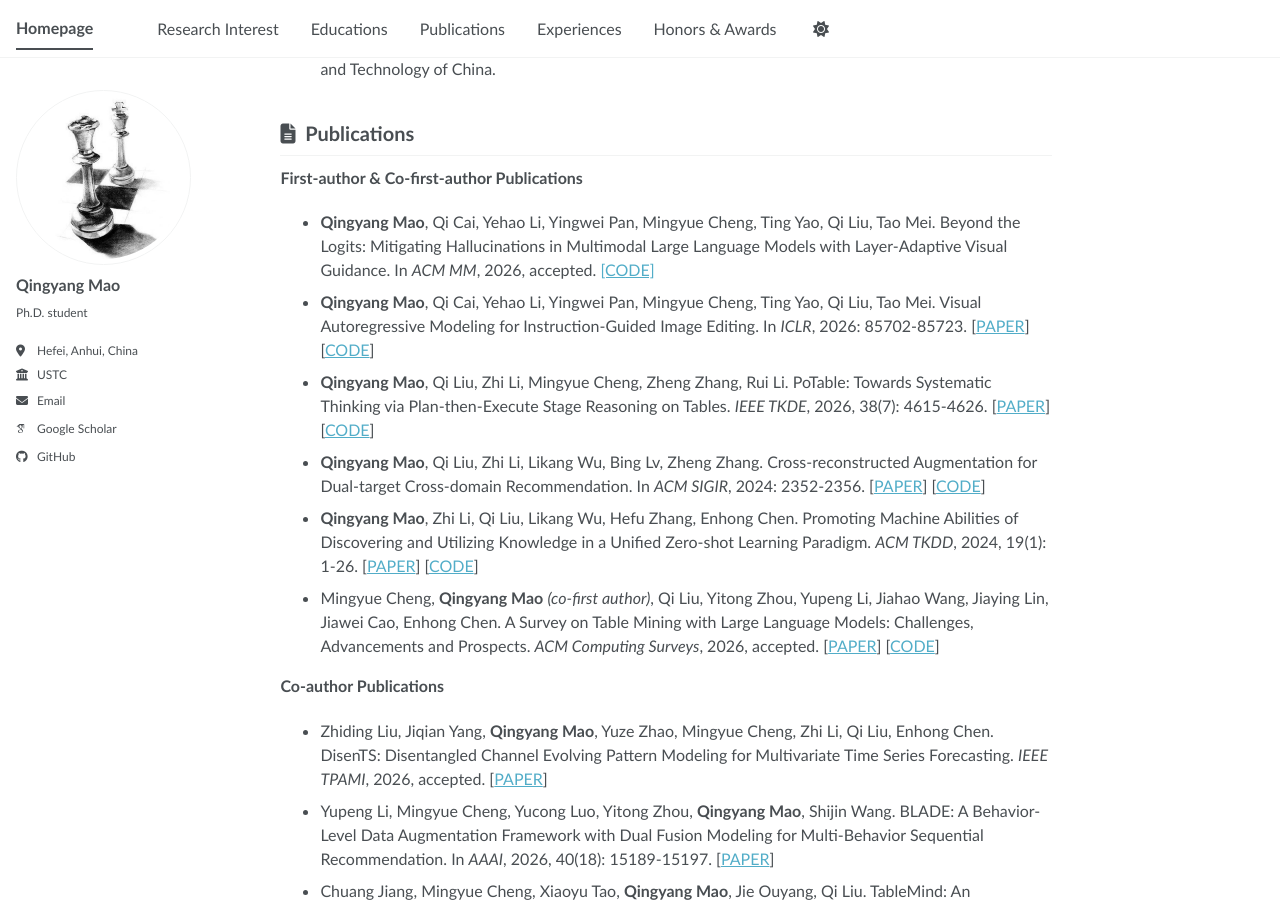
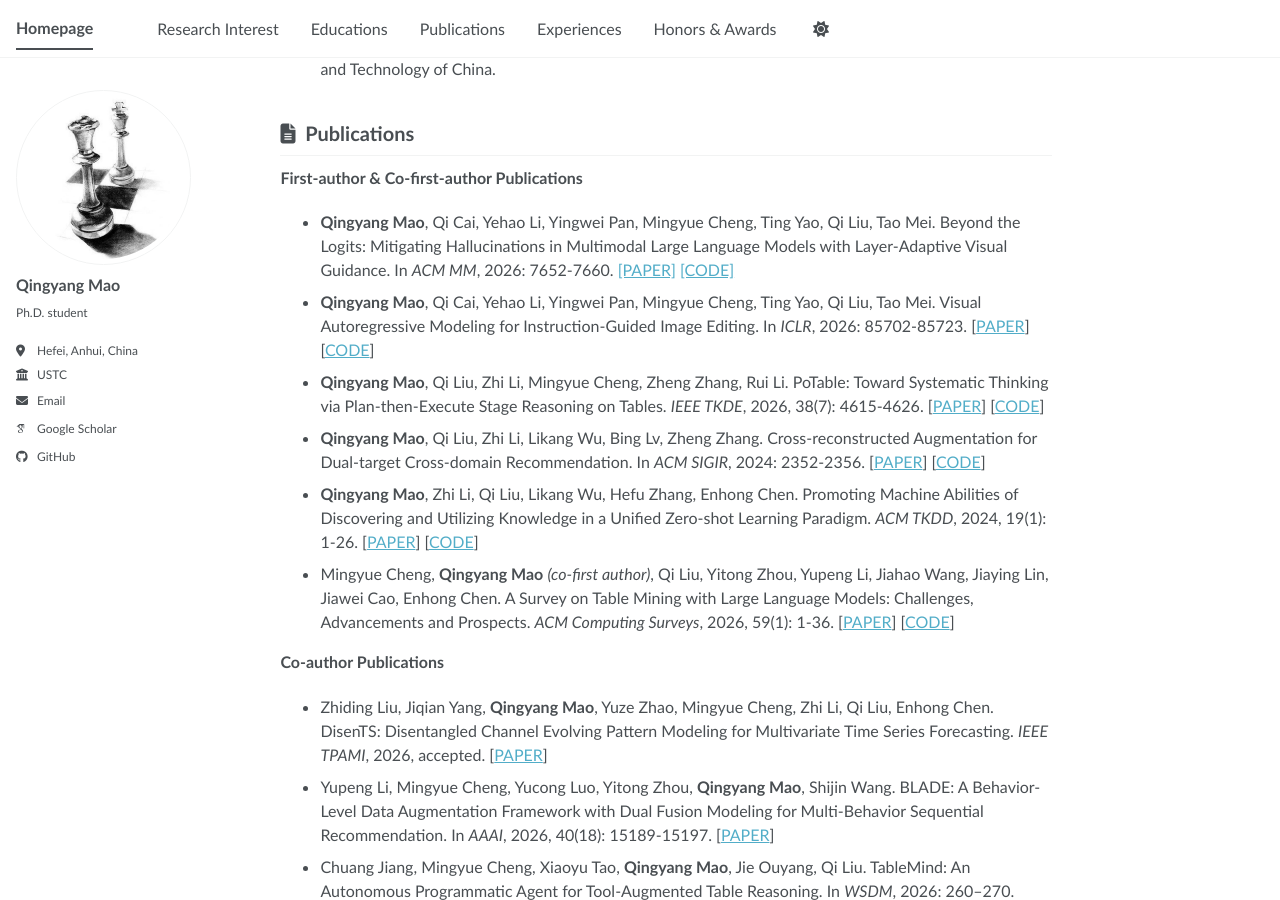
Before and after one commit to Double680/Double680.github.io, a Jekyll site: the page built from _pages/about.md, in a window 1280 px wide and 900 px high, scrolled down 517 px. Built offline with Jekyll 4.4.1, drawn with Linux system fonts in a browser that asks for light colours; some web fonts are replaced; a script bundle is joined from its source files by our own code; library files that are not in the unit come from our copies; some of the changed text lies outside the part shown.

Commit message:
update info

```diff
--- a/_pages/about.md
+++ b/_pages/about.md
@@ -24,12 +24,12 @@ I am currently a Ph.D. student at the State Key Laboratory of Cognitive Intellig
 
 **First-author & Co-first-author Publications**
 
-- **Qingyang Mao**, Qi Cai, Yehao Li, Yingwei Pan, Mingyue Cheng, Ting Yao, Qi Liu, Tao Mei. Beyond the Logits: Mitigating Hallucinations in Multimodal Large Language Models with Layer-Adaptive Visual Guidance. In *ACM MM*, 2026, accepted. [[CODE]](https://github.com/HiDream-ai/LAVIG)
+- **Qingyang Mao**, Qi Cai, Yehao Li, Yingwei Pan, Mingyue Cheng, Ting Yao, Qi Liu, Tao Mei. Beyond the Logits: Mitigating Hallucinations in Multimodal Large Language Models with Layer-Adaptive Visual Guidance. In *ACM MM*, 2026: 7652-7660. [[PAPER]](https://dl.acm.org/doi/abs/10.1145/3767308.3835945) [[CODE]](https://github.com/HiDream-ai/LAVIG)
 - **Qingyang Mao**, Qi Cai, Yehao Li, Yingwei Pan, Mingyue Cheng, Ting Yao, Qi Liu, Tao Mei. Visual Autoregressive Modeling for Instruction-Guided Image Editing. In *ICLR*, 2026: 85702-85723. [[PAPER](https://proceedings.iclr.cc/paper_files/paper/2026/hash/8a0501a7e57e3669849e0ecf6f1a6295-Abstract-Conference.html)] [[CODE](https://github.com/HiDream-ai/VAREdit)]
-- **Qingyang Mao**, Qi Liu, Zhi Li, Mingyue Cheng, Zheng Zhang, Rui Li. PoTable: Towards Systematic Thinking via Plan-then-Execute Stage Reasoning on Tables. *IEEE TKDE*, 2026, 38(7): 4615-4626. [[PAPER](https://ieeexplore.ieee.org/abstract/document/11481790)] [[CODE](https://github.com/Double680/PoTable)]
+- **Qingyang Mao**, Qi Liu, Zhi Li, Mingyue Cheng, Zheng Zhang, Rui Li. PoTable: Toward Systematic Thinking via Plan-then-Execute Stage Reasoning on Tables. *IEEE TKDE*, 2026, 38(7): 4615-4626. [[PAPER](https://ieeexplore.ieee.org/abstract/document/11481790)] [[CODE](https://github.com/Double680/PoTable)]
 - **Qingyang Mao**, Qi Liu, Zhi Li, Likang Wu, Bing Lv, Zheng Zhang. Cross-reconstructed Augmentation for Dual-target Cross-domain Recommendation. In *ACM SIGIR*, 2024: 2352-2356. [[PAPER](https://dl.acm.org/doi/abs/10.1145/3626772.3657902)] [[CODE](https://github.com/Double680/CrossAug)]
 - **Qingyang Mao**, Zhi Li, Qi Liu, Likang Wu, Hefu Zhang, Enhong Chen. Promoting Machine Abilities of Discovering and Utilizing Knowledge in a Unified Zero-shot Learning Paradigm. *ACM TKDD*, 2024, 19(1): 1-26. [[PAPER](https://dl.acm.org/doi/full/10.1145/3700444)] [[CODE](https://github.com/Double680/CoLa)]
-- Mingyue Cheng, **Qingyang Mao** *(co-first author)*, Qi Liu, Yitong Zhou, Yupeng Li, Jiahao Wang, Jiaying Lin, Jiawei Cao, Enhong Chen. A Survey on Table Mining with Large Language Models: Challenges, Advancements and Prospects. *ACM Computing Surveys*, 2026, accepted. [[PAPER](https://www.techrxiv.org/doi/full/10.36227/techrxiv.174352282.22844759)] [[CODE](https://github.com/USTCAGI/Awesome-LLM-Table-Mining)]
+- Mingyue Cheng, **Qingyang Mao** *(co-first author)*, Qi Liu, Yitong Zhou, Yupeng Li, Jiahao Wang, Jiaying Lin, Jiawei Cao, Enhong Chen. A Survey on Table Mining with Large Language Models: Challenges, Advancements and Prospects. *ACM Computing Surveys*, 2026, 59(1): 1-36. [[PAPER](https://dl.acm.org/doi/10.1145/3844608)] [[CODE](https://github.com/USTCAGI/Awesome-LLM-Table-Mining)]
 
 **Co-author Publications**
 
```
Also changed, not shown: other parts of _pages/about.md (+2 -2 lines).
